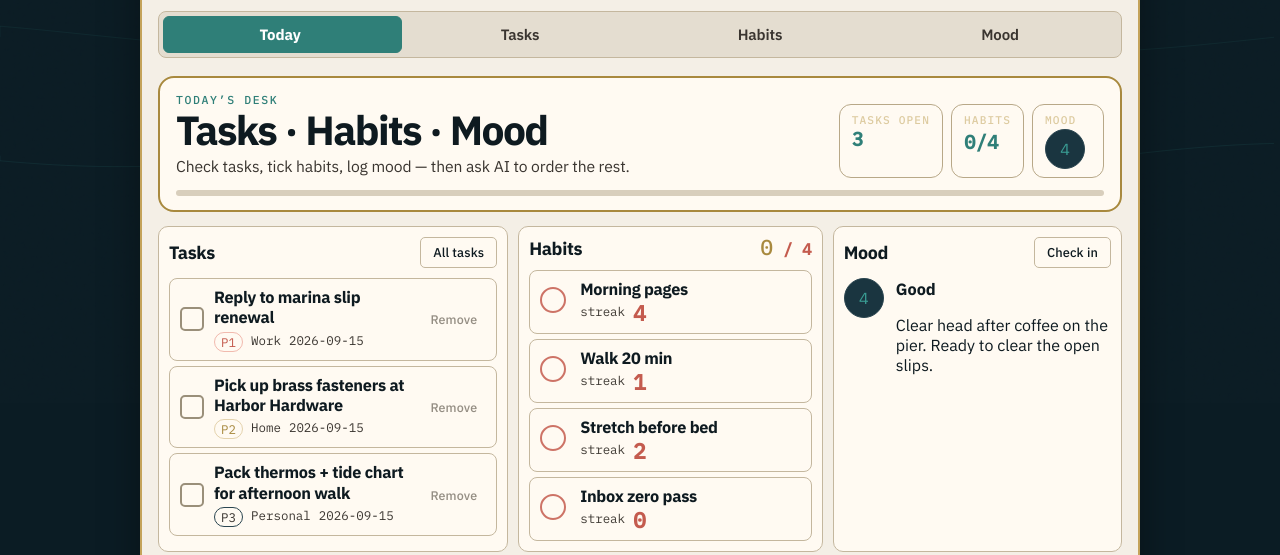
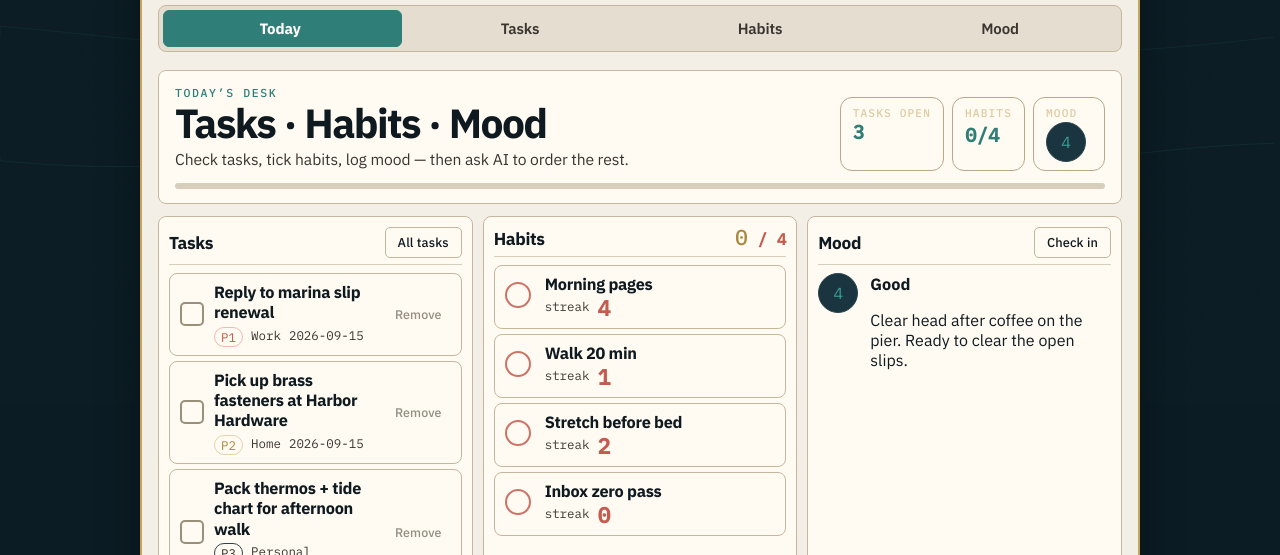
Before and after one commit to Btheriot83/buildgames-lunatask, a React (Vite) app: page / in a window 1280 px wide. Shown: the part 397-952 px from the top of the page. Built offline with nearby package versions, Linux system fonts and the light colour scheme.

Commit message:
r9: bar gap triad columns

```diff
--- a/src/index.css
+++ b/src/index.css
@@ -2149,3 +2149,35 @@ button, input, select, textarea {
   color: var(--coral) !important;
   font-weight: 700 !important;
 }
+
+/* r9 bar gap: equal triad columns + card-head density toward dream target */
+.today-grid.job-triad {
+  grid-template-columns: repeat(3, minmax(0, 1fr)) !important;
+  gap: 10px !important;
+}
+.card-head {
+  display: flex;
+  align-items: center;
+  justify-content: space-between;
+  gap: 8px;
+  margin-bottom: 8px !important;
+  padding-bottom: 6px !important;
+  border-bottom: 1px solid #d8cebc;
+}
+.card-head h3 {
+  margin: 0 !important;
+  font-size: 1.08rem !important;
+}
+.desk-card.job-card {
+  border-radius: 8px !important;
+  border-width: 1px !important;
+  border-color: #c4b79e !important;
+}
+.job-banner {
+  border: 1px solid #c4b79e !important;
+  border-radius: 8px !important;
+  margin-bottom: 12px !important;
+}
+.day-strip {
+  margin-bottom: 10px !important;
+}
```
Also changed, not shown: gauntlet/shots-r5/r9-bar-gap-triad.png (added).
